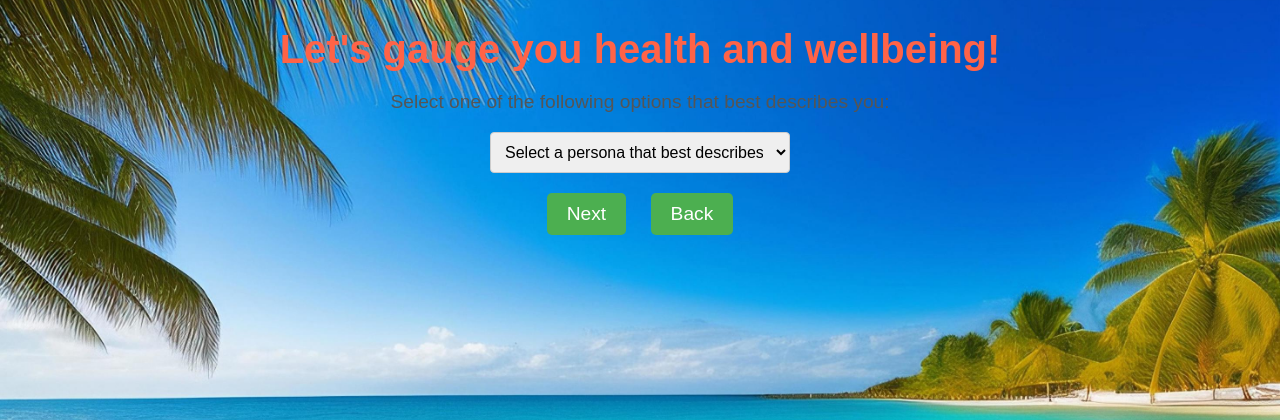
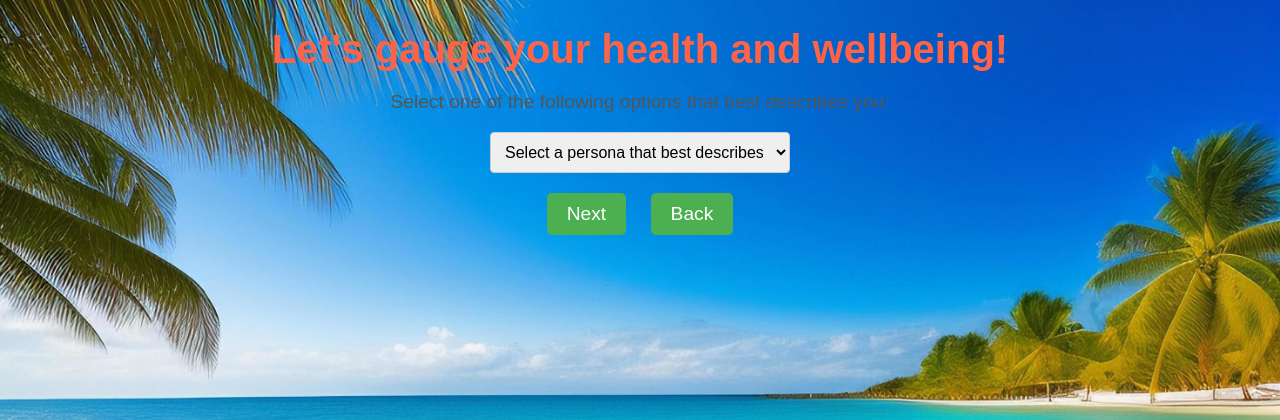
Before and after one commit to CReynoso224/CSC395_Proj2_Fitness-Guru, a Flask app: page / in a window 1280 px wide, after a click on "Get Started!". Shown: the top 420 px of the page. Run offline with Flask 2, Linux system fonts and the light colour scheme.

Commit message:
fixed typo

```diff
--- a/src/templates/index.html
+++ b/src/templates/index.html
@@ -18,7 +18,7 @@
     </div>
 
     <div id="page2" class="page">
-        <h1>Let's gauge you health and wellbeing!</h1>
+        <h1>Let's gauge your health and wellbeing!</h1>
         <p>Select one of the following options that best describes you:</p>
 
         <!-- Centering Wrapper for Dropdown and Textbox -->
```
